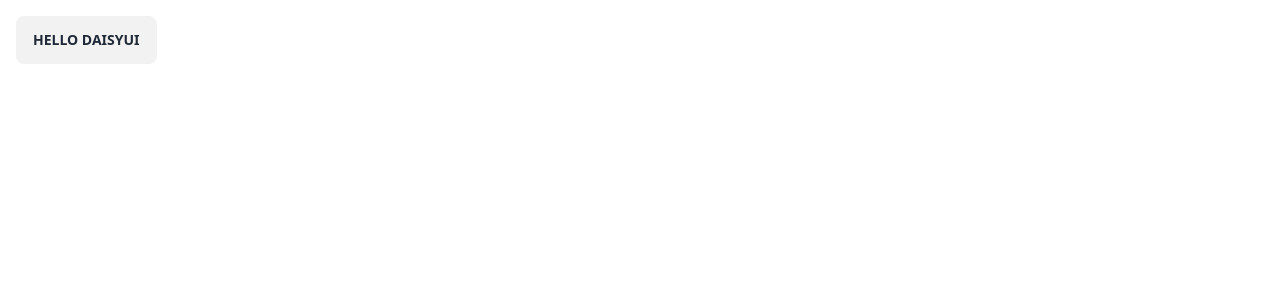
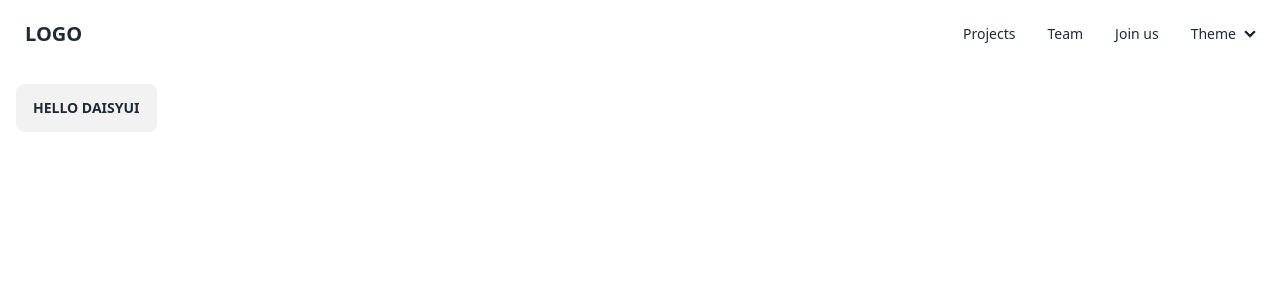
Before and after one commit to TUM-Dev/Website, a Nuxt app: page / in a window 1280 px wide. Shown: the top 300 px of the page. Built offline with nearby package versions, Linux system fonts and the light colour scheme.

Commit message:
added a theme switcher

```diff
--- a/app.vue
+++ b/app.vue
@@ -1,5 +1,30 @@
 <template>
+  <div class="navbar bg-base-100">
+    <div class="flex-1">
+      <a class="btn btn-ghost normal-case text-xl">LOGO</a>
+    </div>
+    <div class="flex-none">
+      <ul class="menu menu-horizontal px-1">
+        <li><a href="#projects">Projects</a></li>
+        <li><a href="#team">Team</a></li>
+        <li><a href="#join-us">Join us</a></li>
+        <li>
+          <details>
+            <summary>Theme</summary>
+            <ul class="p-2 bg-base-100">
+              <li v-for="col of colors"><a @click="colorMode.preference =col">{{col}}</a></li>
+            </ul>
+          </details>
+        </li>
+      </ul>
+    </div>
+  </div>
   <div class="p-4">
     <button class="btn">Hello daisyUI</button>
   </div>
 </template>
+
+<script setup lang="ts">
+const colorMode = useColorMode();
+const colors=[  "system",  "light",  "dark",  "cyberpunk"];
+</script>
--- a/nuxt.config.ts
+++ b/nuxt.config.ts
@@ -1,4 +1,9 @@
 export default defineNuxtConfig({
+  modules: ['@nuxtjs/tailwindcss','@nuxtjs/color-mode'],
   devtools: { enabled: true },
-  modules: ['@nuxtjs/tailwindcss'],
+  colorMode: {
+    preference: 'system', // default theme
+    dataValue: 'theme', // activate data-theme in <html> tag
+    classSuffix: '',
+  },
 });
--- a/package.json
+++ b/package.json
@@ -10,6 +10,7 @@
   },
   "dependencies": {
     "@nuxtjs/tailwindcss": "6.8.0",
+    "@nuxtjs/color-mode": "^3.2.0",
     "daisyui": "3.7.7",
     "nuxt": "3.7.3"
   },
--- a/tailwind.config.js
+++ b/tailwind.config.js
@@ -1,3 +1,6 @@
 module.exports = {
   plugins: [require('daisyui')],
+  daisyui: {
+    themes: ["light", "dark", "cyberpunk"],
+  },
 };
```
